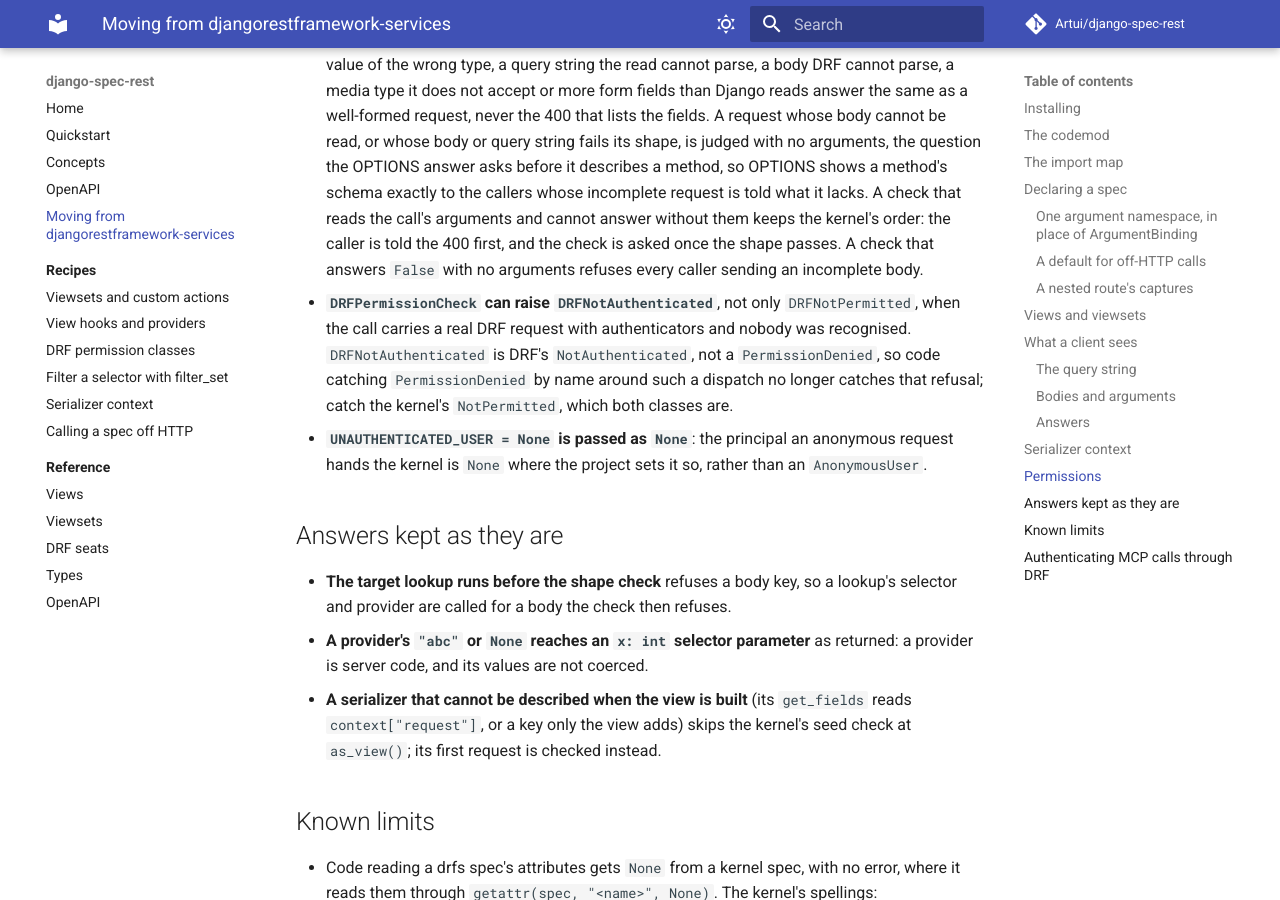
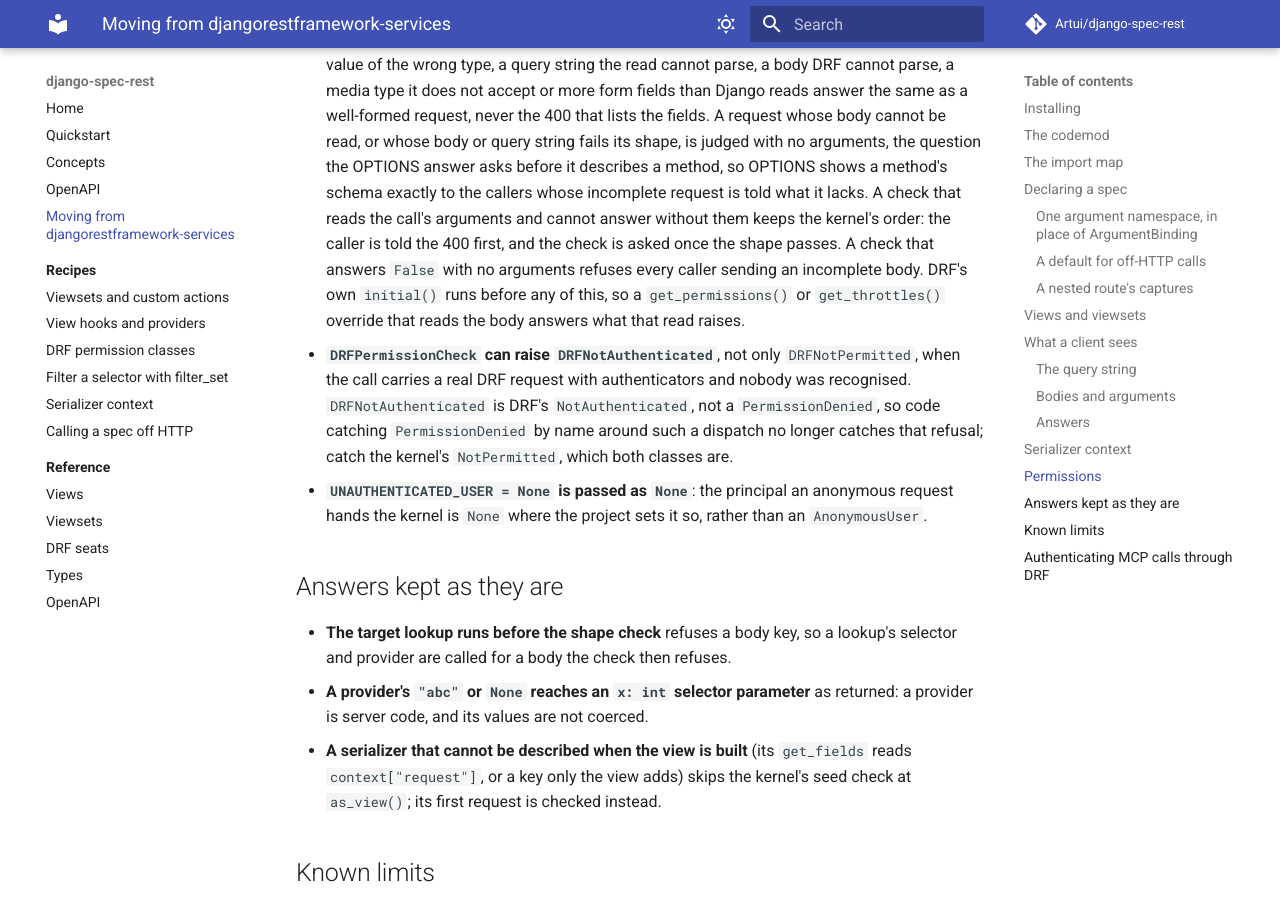
Before and after one commit to Artui/django-spec-rest, an MkDocs documentation site: the page built from docs/moving-from-drfs.md, in a window 1280 px wide and 900 px high, scrolled down 12847 px. Built offline with MkDocs 1.6.1 and Material for MkDocs 9.7.7, drawn with Linux system fonts in a browser that asks for light colours; comment, search, counter and statistics services are not loaded.

Commit message:
Say on the moving page what DRF's initial() answers first
Co-Authored-By: Claude Opus 5.5 <noreply@anthropic.com>

```diff
--- a/docs/moving-from-drfs.md
+++ b/docs/moving-from-drfs.md
@@ -489,6 +489,8 @@ The query string is read by the kernel's flat reader:
   answer without them keeps the kernel's order: the caller is told the 400
   first, and the check is asked once the shape passes. A check that answers
   `False` with no arguments refuses every caller sending an incomplete body.
+  DRF's own `initial()` runs before any of this, so a `get_permissions()` or
+  `get_throttles()` override that reads the body answers what that read raises.
 - **`DRFPermissionCheck` can raise `DRFNotAuthenticated`**, not only
   `DRFNotPermitted`, when the call carries a real DRF request with
   authenticators and nobody was recognised. `DRFNotAuthenticated` is DRF's
```
